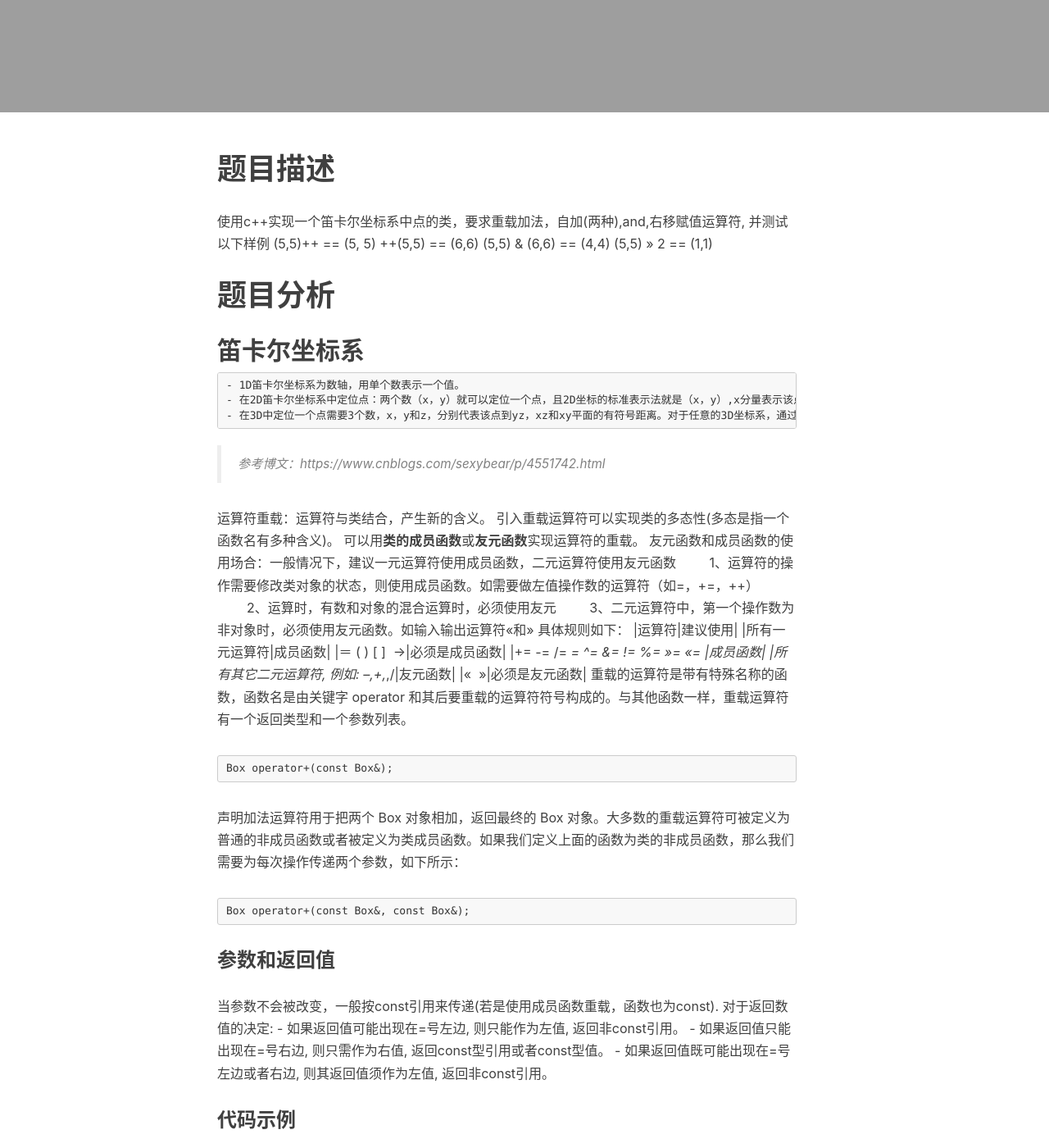
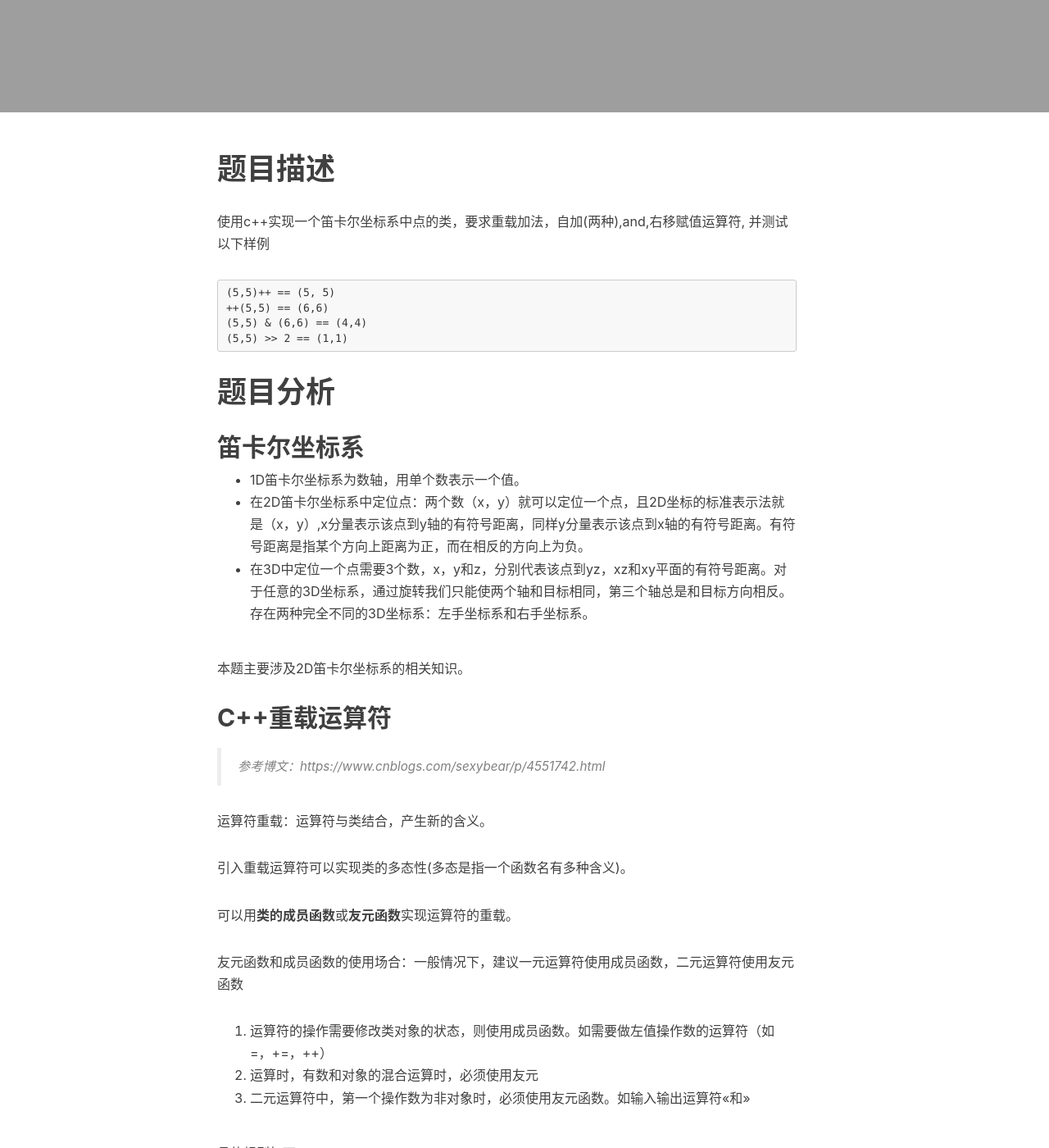
Before and after one commit to Hkaren78/Hkaren78.github.io, a Jekyll site: the page built from _posts/2019-04-18-C++.md, in a window 1280 px wide and 1400 px high, scrolled down 446 px. Shown: the whole window at 82% size. Built offline with Jekyll 4.4.1, drawn with Linux system fonts in a browser that asks for light colours; nearby versions of some CDN libraries; comment, search, counter and statistics services are not loaded; some of the changed text lies outside the part shown.

Commit message:
Update 2019-04-18-C++.md

````diff
--- a/_posts/2019-04-18-C++.md
+++ b/_posts/2019-04-18-C++.md
@@ -12,37 +12,46 @@ tags:
 # 题目描述
 
 使用c++实现一个笛卡尔坐标系中点的类，要求重载加法，自加(两种),and,右移赋值运算符, 并测试以下样例
-(5,5)++ == (5, 5)
-++(5,5) == (6,6)
-(5,5) & (6,6) == (4,4)
-(5,5) >> 2 == (1,1)
+
+    (5,5)++ == (5, 5)
+    ++(5,5) == (6,6)
+    (5,5) & (6,6) == (4,4)
+    (5,5) >> 2 == (1,1)
 
 # 题目分析
 
 ## 笛卡尔坐标系
 
-	- 1D笛卡尔坐标系为数轴，用单个数表示一个值。
-	- 在2D笛卡尔坐标系中定位点：两个数（x，y）就可以定位一个点，且2D坐标的标准表示法就是（x，y）,x分量表示该点到y轴的有符号距离，同样y分量表示该点到x轴的有符号距离。有符号距离是指某个方向上距离为正，而在相反的方向上为负。
-	- 在3D中定位一个点需要3个数，x，y和z，分别代表该点到yz，xz和xy平面的有符号距离。对于任意的3D坐标系，通过旋转我们只能使两个轴和目标相同，第三个轴总是和目标方向相反。存在两种完全不同的3D坐标系：左手坐标系和右手坐标系。
+- 1D笛卡尔坐标系为数轴，用单个数表示一个值。
+- 在2D笛卡尔坐标系中定位点：两个数（x，y）就可以定位一个点，且2D坐标的标准表示法就是（x，y）,x分量表示该点到y轴的有符号距离，同样y分量表示该点到x轴的有符号距离。有符号距离是指某个方向上距离为正，而在相反的方向上为负。
+- 在3D中定位一个点需要3个数，x，y和z，分别代表该点到yz，xz和xy平面的有符号距离。对于任意的3D坐标系，通过旋转我们只能使两个轴和目标相同，第三个轴总是和目标方向相反。存在两种完全不同的3D坐标系：左手坐标系和右手坐标系。
+
 本题主要涉及2D笛卡尔坐标系的相关知识。
+
 ##  C++重载运算符
 
 >参考博文：https://www.cnblogs.com/sexybear/p/4551742.html
 
 运算符重载：运算符与类结合，产生新的含义。
+
 引入重载运算符可以实现类的多态性(多态是指一个函数名有多种含义)。
+
 可以用**类的成员函数**或**友元函数**实现运算符的重载。
+
 友元函数和成员函数的使用场合：一般情况下，建议一元运算符使用成员函数，二元运算符使用友元函数
-        1、运算符的操作需要修改类对象的状态，则使用成员函数。如需要做左值操作数的运算符（如=，+=，++）
-        2、运算时，有数和对象的混合运算时，必须使用友元
-        3、二元运算符中，第一个操作数为非对象时，必须使用友元函数。如输入输出运算符<<和>>
+1. 运算符的操作需要修改类对象的状态，则使用成员函数。如需要做左值操作数的运算符（如=，+=，++）
+2. 运算时，有数和对象的混合运算时，必须使用友元
+3. 二元运算符中，第一个操作数为非对象时，必须使用友元函数。如输入输出运算符<<和>>
+
 具体规则如下：
+
 |运算符|建议使用|
 |所有一元运算符|成员函数|
 |＝ ( ) [ ]  ->|必须是成员函数|
 |+= -= /= *= ^= &= != %= >>= <<= |成员函数|
 |所有其它二元运算符, 例如: –,+,*,/|友元函数|
 |<<  >>|必须是友元函数|
+
 重载的运算符是带有特殊名称的函数，函数名是由关键字 operator 和其后要重载的运算符符号构成的。与其他函数一样，重载运算符有一个返回类型和一个参数列表。
 
 	Box operator+(const Box&);
@@ -52,11 +61,12 @@ tags:
 	Box operator+(const Box&, const Box&);
 
 ### 参数和返回值
-当参数不会被改变，一般按const引用来传递(若是使用成员函数重载，函数也为const).
+当参数不会被改变，一般按const引用来传递(若是使用成员函数重载，函数也为const。
+
 对于返回数值的决定:
-	- 如果返回值可能出现在=号左边, 则只能作为左值, 返回非const引用。
-	-  如果返回值只能出现在=号右边, 则只需作为右值, 返回const型引用或者const型值。
-	-  如果返回值既可能出现在=号左边或者右边, 则其返回值须作为左值, 返回非const引用。
+- 如果返回值可能出现在=号左边, 则只能作为左值, 返回非const引用。
+-  如果返回值只能出现在=号右边, 则只需作为右值, 返回const型引用或者const型值。
+-  如果返回值既可能出现在=号左边或者右边, 则其返回值须作为左值, 返回非const引用。
 
 ### 代码示例
 
@@ -98,7 +108,9 @@ class Box
    }
    private:
    double length;      // 长度
+
    double breadth;     // 宽度
+
    double height;      // 高度
 };
 
@@ -153,6 +165,7 @@ public:
     Point(int x1)
     {      x=x1;}
     friend ostream& operator<<(ostream& cout,const Point& p);//使用友元函数重载<<输出运算符
+
     friend istream& operator>>(istream& cin,Point& p);//使用友元函数重载>>输出运算符
 };
 ostream& operator<<(ostream& cout,const Point& p)
@@ -174,28 +187,27 @@ cin>>a>>b;
 cout<<a<<b<<endl;
 
 语法：
+
 重载方式：只能使用友元函数重载 且 使用三个引用&
+
 函数名：
-       输出流： operator<<(参数表)
-       输入流：operator>>(参数表)
+
+- 输出流： operator<<(参数表)
+- 输入流：operator>>(参数表)
+
 参数表：固定（容易出错啊），两个参数均用引用&
-       输出流： 必须是两个参数：对输出流ostream& 和 对象
-                        第一个操作数cout，定义在文件iostream中，是标准类类型ostream的对象的引用。
-                        如：ostream& cout,const Point& p
-       输入流：必须是两个参数：对输入流ostream& 和 对象
-                       第一个操作数是cin，定义在文件iostream，实际上是标准类类型istream的对象的引用
-                       如：instream& cin,const Point& p
+- 输出流： 必须是两个参数：对输出流ostream& 和 对象。第一个操作数cout，定义在文件iostream中，是标准类类型ostream的对象的引用。如：ostream& cout,const Point& p
+- 输入流：必须是两个参数：对输入流ostream& 和 对象。第一个操作数是cin，定义在文件iostream，实际上是标准类类型istream的对象的引用。如：instream& cin,const Point& p
+
 函数调用：
-       输出流： 显式调用：cout<<对象
-                        隐式调用： operator<<(cout，对象)
-       输入流：显式调用：cin>>对象
-                        隐式调用： operator>>(cin，对象)
+- 输出流： 显式调用：cout<<对象。隐式调用： operator<<(cout，对象)
+- 输入流：显式调用：cin>>对象。隐式调用： operator>>(cin，对象)
+
 返回类型：返回类型固定 + 使用返回函数引用（满足连续输出）
-       输出流： 返回ostream&
-                        如：ostream& operator<<(ostream& cout,const Point& p)
-       输入流：返回：istream&
-                        如：istream& operator>>(istream& cin,Point& p)
-		注意：**<<和>>操作符的重载必须使用友元函数**，因为成员函数要求是有对象调用，则第一个参数必须是类的对象，但是<<和>>第一个参数是流的对象引用。故不能使用成员函数。
+- 输出流： 返回ostream&。如：ostream& operator<<(ostream& cout,const Point& p)
+- 输入流：返回：istream&。如：istream& operator>>(istream& cin,Point& p)
+
+       注意：**<<和>>操作符的重载必须使用友元函数**，因为成员函数要求是有对象调用，则第一个参数必须是类的对象，但是<<和>>第一个参数是流的对象引用。故不能使用成员函数。
 
 #### 示例3：重载++和- -
 
@@ -251,25 +263,41 @@ cout<<a.operator ++();//显式调用成员函数operator ++()，前缀表达式
 cout<<operator --(b,2);//显式调用友元函数operator --(2)，后缀表达式
 cout<<operator --(b);//显式调用友元函数operator --()，前缀表达式 </pre>
 ```
+
 备注：
+
 1、a++
-       函数返回：temp(临时变量)
-       函数返回是否是const类型：返回是一个拷贝后的临时变量)，不能出现在等号的左边(临时变量不能做左值)，函数的结果只能做右值，则要返回一个const类型的值
-      ++a
-       函数返回：*this;
-      函数返回是否是const类型：返回原状态的本身，返回值可以做左值，即函数的结果可以做左值，则要返回一个非const类型的值
+
+函数返回：temp(临时变量)
+
+函数返回是否是const类型：返回是一个拷贝后的临时变量)，不能出现在等号的左边(临时变量不能做左值)，函数的结果只能做右值，则要返回一个const类型的值。
+
+++a
+
+函数返回：*this
+
+函数返回是否是const类型：返回原状态的本身，返回值可以做左值，即函数的结果可以做左值，则要返回一个非const类型的值。
+
 2、前后缀仅从函数名(operator++)无法区分，只能有参数区分，这里引入一个虚参数int x，x可以是任意整数。
+
 3、单目运算符的重载：
-      重载运算符函数名：operator@(参数表)
-      隐式调用形式：obj1@  或 @obj1
-      显式调用形式：
-             成员函数:
-                    obj1.operator@( )//前缀
+
+重载运算符函数名：operator@(参数表)
+
+隐式调用形式：obj1@  或 @obj1
+
+显式调用形式：
+
+- 成员函数:
+
+		    obj1.operator@( )//前缀
                     obj1.operator@(0)//后缀
-             友元函数:
+- 友元函数:
+
                     operator@(OBJ obj)//前缀
                     operator@(OBJ obj,int x)//后缀
-      执行时，隐式调用形式和显式调用形式都会调用函数operator@()
+
+执行时，隐式调用形式和显式调用形式都会调用函数operator@()
 
 ###  可重载运算符
 
````
